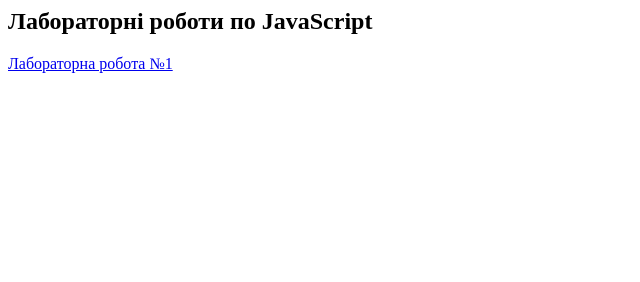
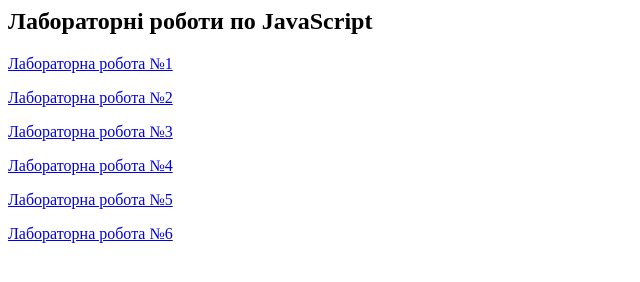
Before and after one commit to Sk1tUnge/JavaScript, a plain HTML site: page index.html in a window 1280 px wide. Shown: the whole page, without its empty margins (0-640 px from the left). Drawn offline with Linux system fonts and the light colour scheme.

Commit message:
little fix

```diff
--- a/index.html
+++ b/index.html
@@ -4,6 +4,11 @@
         <h2>Лабораторні роботи по JavaScript</h2>
     </head>
     <body>
-        <p><a class="text1" href="lab1.html">Лабораторна робота №1</a>
+        <p><a class="text1" href="Lab1/lab1.html">Лабораторна робота №1</a>
+        <p><a class="text2" href="Lab2/lab2.html">Лабораторна робота №2</a>
+        <p><a class="text3" href="Lab3/lab3.html">Лабораторна робота №3</a>
+        <p><a class="text4" href="Lab4/lab4.html">Лабораторна робота №4</a>
+        <p><a class="text5" href="Lab5/lab5.html">Лабораторна робота №5</a>
+        <p><a class="text6" href="Lab6/lab6.html">Лабораторна робота №6</a>
     </body>
 </html>
```
